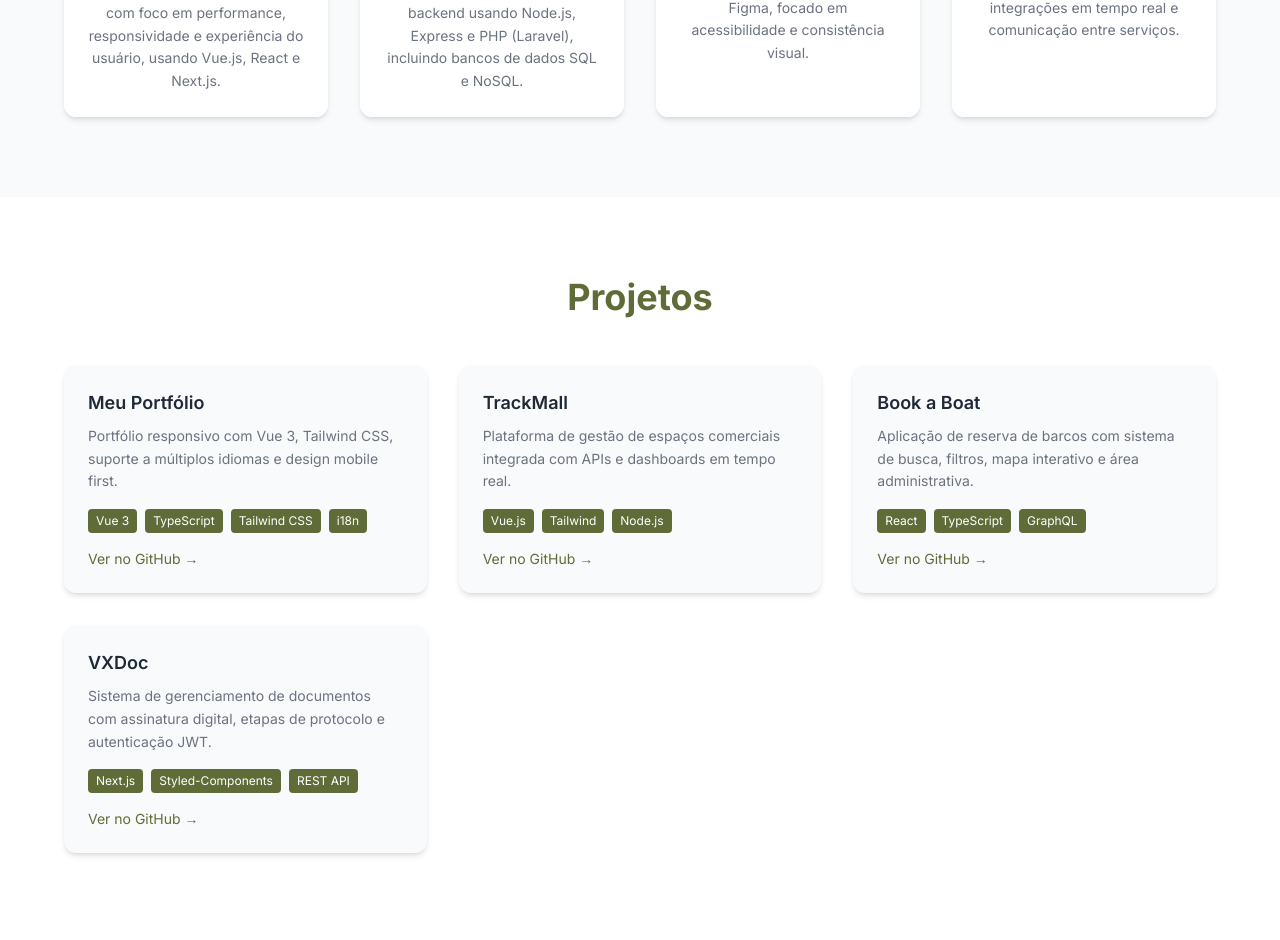
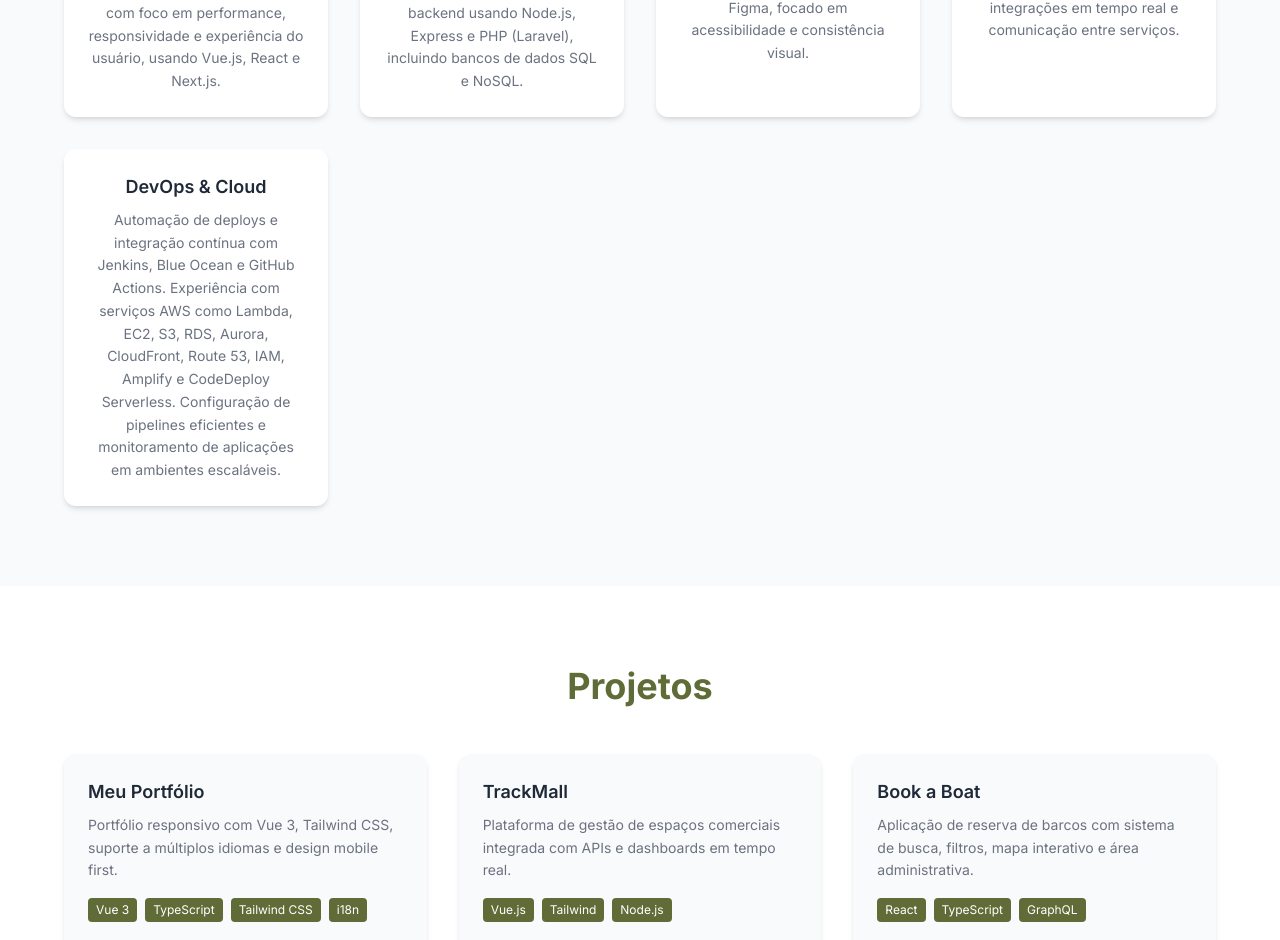
Before and after one commit to davidalmeidasj/my-resume, a Vue app: page / in a window 1280 px wide. Shown: the part 1589-2529 px from the top of the page. Built offline with nearby package versions, Linux system fonts and the light colour scheme.

Commit message:
feat(i18n): add DevOps & Cloud services section in English, Spanish, and Portuguese

```diff
--- a/src/components/ServicesSection.vue
+++ b/src/components/ServicesSection.vue
@@ -20,6 +20,10 @@ const services = computed(() => [
   {
     title: t('services.api.title'),
     description: t('services.api.description')
+  },
+  {
+    title: t('services.devops.title'),
+    description: t('services.devops.description')
   }
 ])
 </script>
--- a/src/locales/en.json
+++ b/src/locales/en.json
@@ -32,6 +32,10 @@
     "api": {
       "title": "API Integration",
       "description": "Working with REST APIs, GraphQL, and WebSockets for real-time integration and service communication."
+    },
+    "devops": {
+      "title": "DevOps & Cloud",
+      "description": "Automation of deployments and continuous integration using Jenkins, Blue Ocean and GitHub Actions. Experience with AWS services like Lambda, EC2, S3, RDS, Aurora, CloudFront, Route 53, IAM, Amplify, and CodeDeploy Serverless. Setup of efficient pipelines and application monitoring in scalable environments."
     }
   },
   "projects": {
--- a/src/locales/es.json
+++ b/src/locales/es.json
@@ -32,6 +32,10 @@
     "api": {
       "title": "Integración de APIs",
       "description": "Trabajo con APIs REST, GraphQL y WebSockets para integraciones en tiempo real y comunicación entre servicios."
+    },
+    "devops": {
+      "title": "DevOps y Nube",
+      "description": "Automatización de despliegues e integración continua con Jenkins, Blue Ocean y GitHub Actions. Experiencia con servicios de AWS como Lambda, EC2, S3, RDS, Aurora, CloudFront, Route 53, IAM, Amplify y CodeDeploy Serverless. Configuración de pipelines eficientes y monitoreo de aplicaciones en entornos escalables."
     }
   },
   "projects": {
--- a/src/locales/pt.json
+++ b/src/locales/pt.json
@@ -32,6 +32,10 @@
     "api": {
       "title": "Integração com APIs",
       "description": "Trabalho com APIs REST, GraphQL e WebSockets para integrações em tempo real e comunicação entre serviços."
+    },
+    "devops": {
+      "title": "DevOps & Cloud",
+      "description": "Automação de deploys e integração contínua com Jenkins, Blue Ocean e GitHub Actions. Experiência com serviços AWS como Lambda, EC2, S3, RDS, Aurora, CloudFront, Route 53, IAM, Amplify e CodeDeploy Serverless. Configuração de pipelines eficientes e monitoramento de aplicações em ambientes escaláveis."
     }
   },
   "projects": {
```
